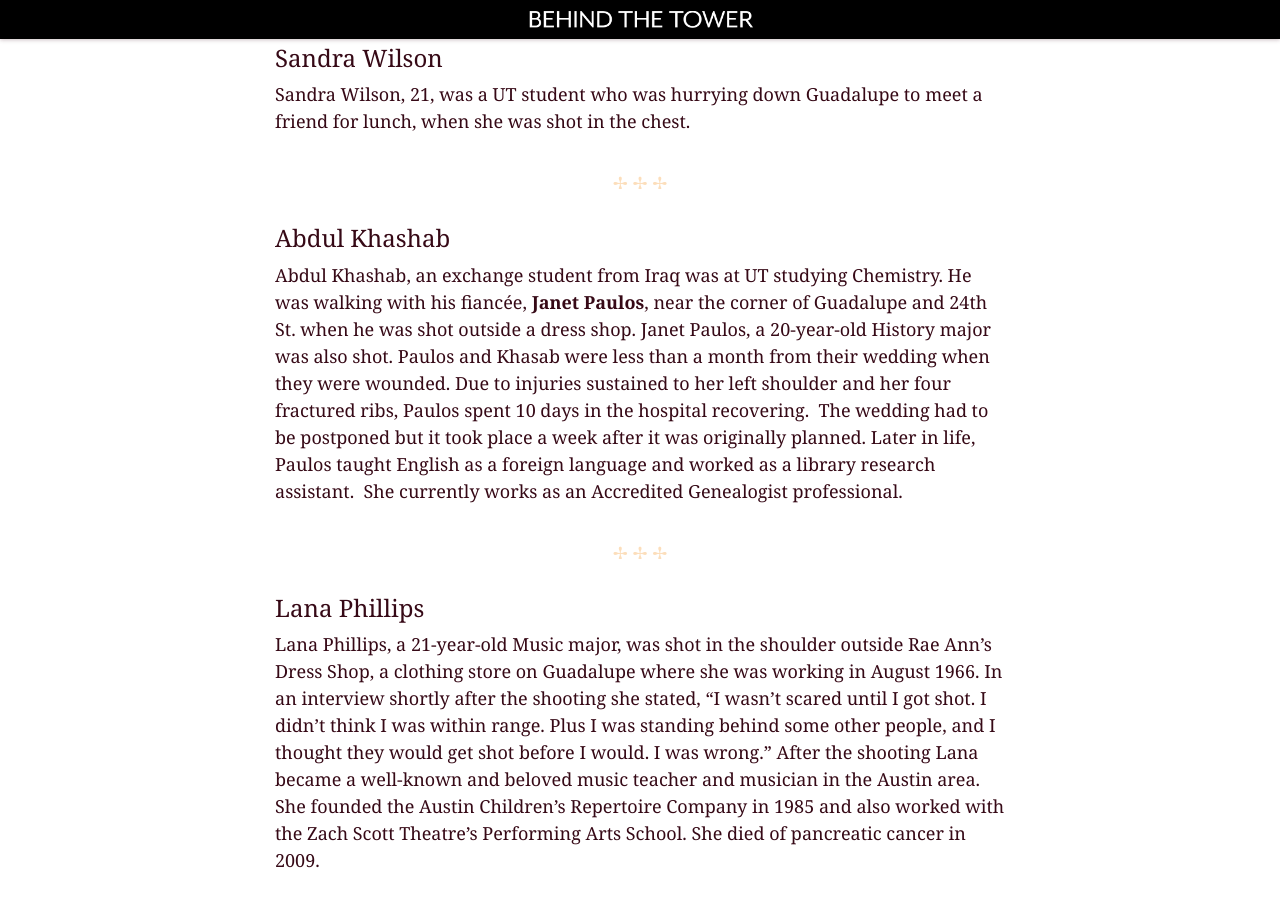
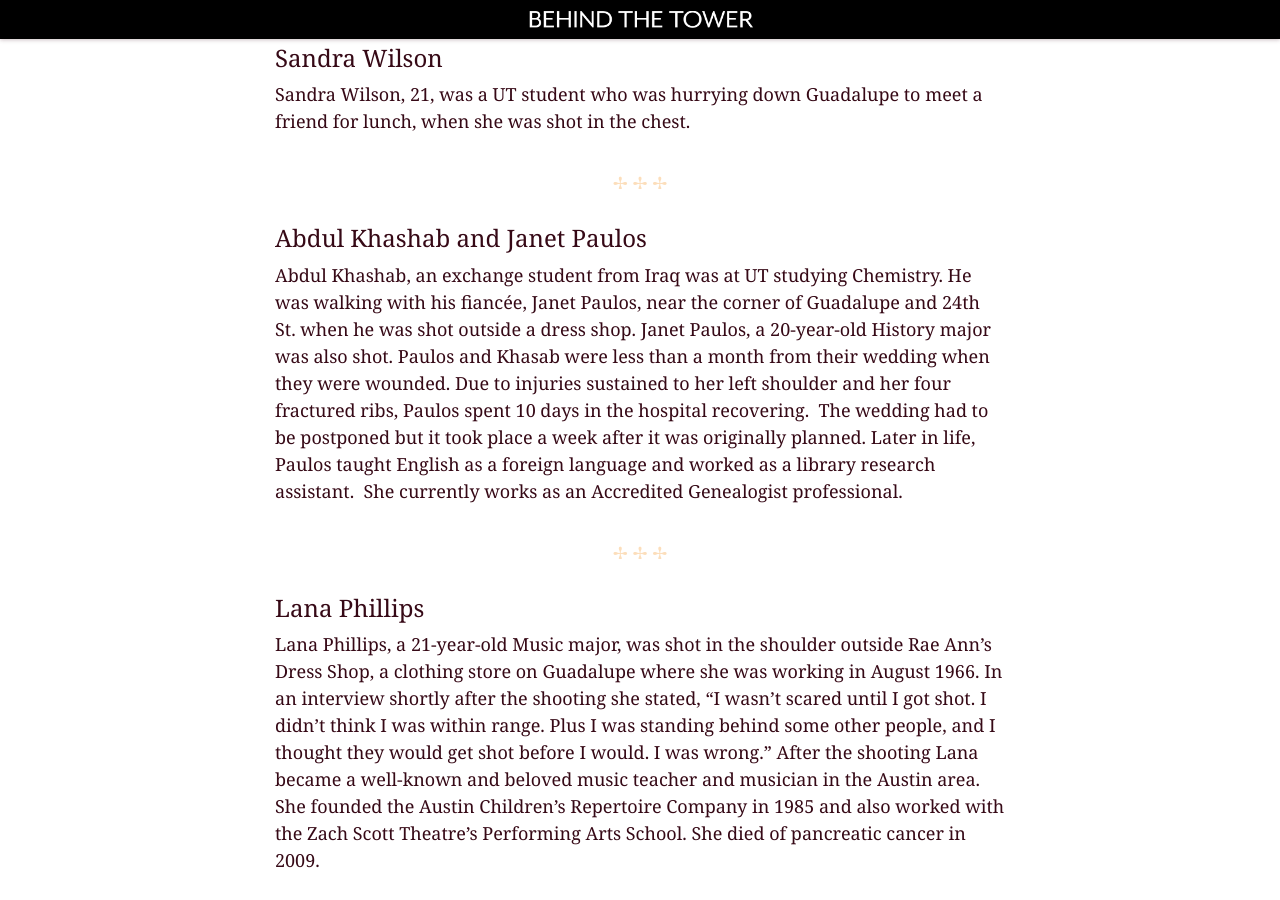
Before and after one commit to utexas-public-history/tower, a Jekyll site: the page built from the-victims.md, in a window 1280 px wide and 900 px high, scrolled down 14329 px. Built offline with Jekyll 4.4.1, drawn with Linux system fonts in a browser that asks for light colours; some of the changed text lies outside the part shown.

Commit message:
Update Victim bios typos

```diff
--- a/the-victims.md
+++ b/the-victims.md
@@ -238,9 +238,9 @@ Sandra Wilson, 21, was a UT student who was hurrying down Guadalupe to meet a fr
 
 ---
 
-### Abdul Khashab
+### Abdul Khashab and Janet Paulos
 
-Abdul Khashab, an exchange student from Iraq was at UT studying Chemistry. He was walking with his fiancée, **Janet Paulos**, near the corner of Guadalupe and 24th St. when he was shot outside a dress shop.  Janet Paulos, a 20-year-old History major was also shot. Paulos and Khasab were less than a month from their wedding when they were wounded. Due to injuries sustained to her left shoulder and her four fractured ribs, Paulos spent 10 days in the hospital recovering.  The wedding had to be postponed but it took place a week after it was originally planned. Later in life, Paulos taught English as a foreign language and worked as a library research assistant.  She currently works as an Accredited Genealogist professional.
+Abdul Khashab, an exchange student from Iraq was at UT studying Chemistry. He was walking with his fiancée, Janet Paulos, near the corner of Guadalupe and 24th St. when he was shot outside a dress shop.  Janet Paulos, a 20-year-old History major was also shot. Paulos and Khasab were less than a month from their wedding when they were wounded. Due to injuries sustained to her left shoulder and her four fractured ribs, Paulos spent 10 days in the hospital recovering.  The wedding had to be postponed but it took place a week after it was originally planned. Later in life, Paulos taught English as a foreign language and worked as a library research assistant.  She currently works as an Accredited Genealogist professional.
 
 ---
 
```
Also changed, not shown: other parts of the-victims.md (+1 -1 lines).
